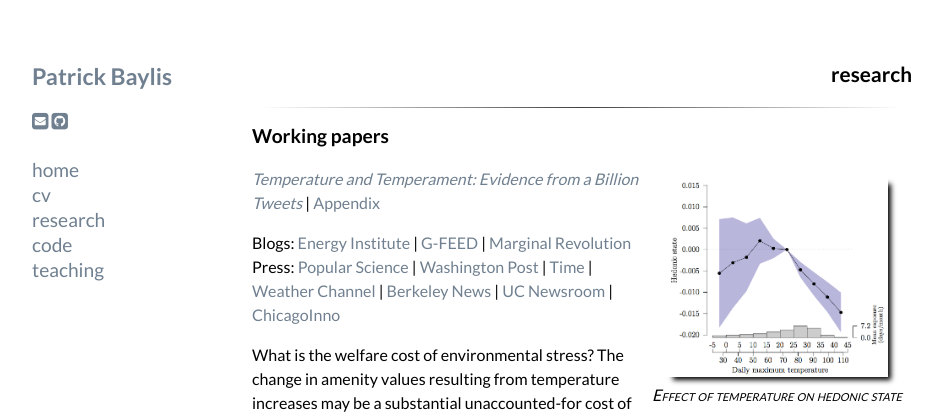
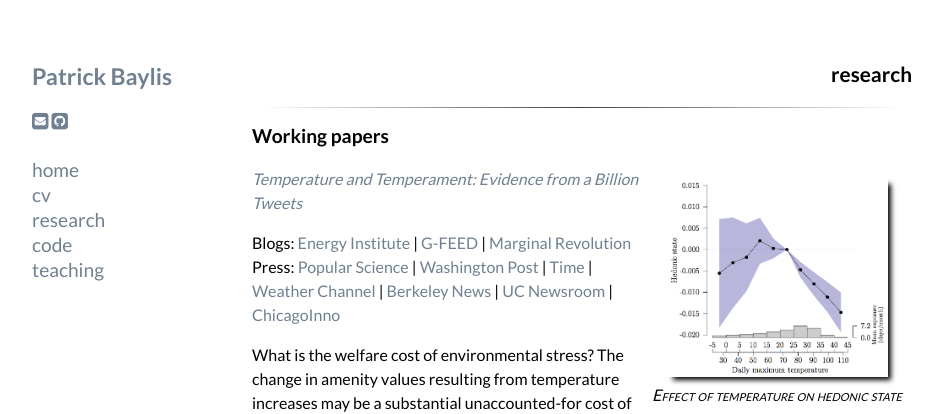
Before and after one commit to pbaylis/pbaylis.github.io, a Jekyll site: the page built from research.markdown, in a window 1280 px wide. Shown: the top 414 px of the page, without its empty margins (168-1110 px from the left). Built offline with Jekyll 4.4.1, drawn with Linux system fonts in a browser that asks for light colours; nearby versions of some CDN libraries.

Commit message:
new TT version

```diff
--- a/research.markdown
+++ b/research.markdown
@@ -11,7 +11,7 @@
 <img src="images/projects/temptemp4.png" title="Temperature and Temperament" height="200" class="shadow" />
   <figcaption>Effect of temperature on hedonic state</figcaption>
 </figure>
-<em>[Temperature and Temperament: Evidence from a Billion Tweets][JMP]</em> | [Appendix][JMP-appendix]
+<em>[Temperature and Temperament: Evidence from a Billion Tweets][JMP]</em>
 
 Blogs: [Energy Institute](https://energyathaas.wordpress.com/2015/12/07/heat-and-happiness/) | [G-FEED](http://www.g-feed.com/2015/12/warming-makes-people-unhappy-evidence.html) | [Marginal Revolution](http://marginalrevolution.com/marginalrevolution/2016/01/do-you-get-grumpy-over-seventy-degrees-fahrenheit.html)
 <br>
@@ -86,5 +86,4 @@
 <!-- Paper links -->
 
 [defaultbias]: http://conference.nber.org/confer/2015/SI2015/EEE/Cappers_Fowlie_Spurlock_Todd_Wolfram_Baylis.pdf "Default effects"
-[JMP]: files/Baylis_JMP.pdf "JMP"
-[JMP-appendix]: files/Baylis_JMPAppendix.pdf "JMP Appendix"
+[JMP]: files/Baylis_TT.pdf "JMP"
```
Also changed, not shown: 3 other files.
